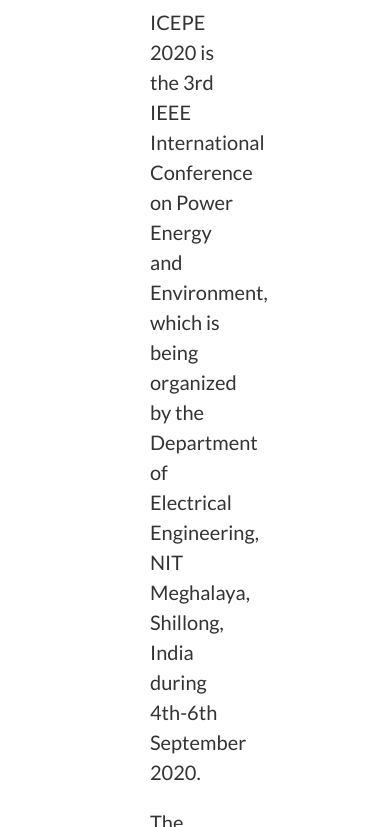
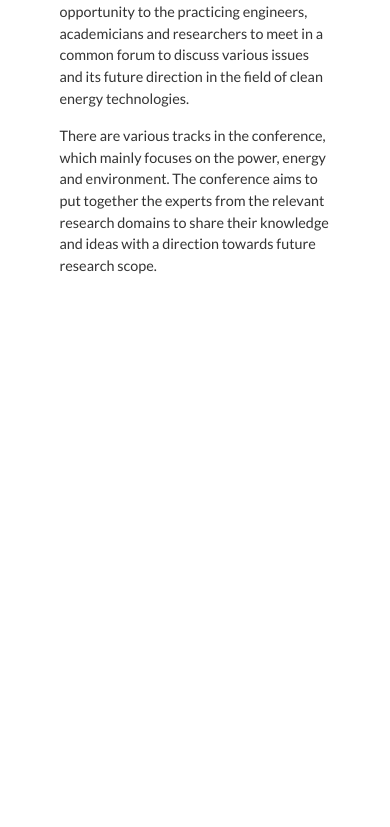
Before and after one commit to NIT-Meghalaya/ICEPE-2020, a website: page index.html in a window 390 px wide. Shown: the part 1173-2000 px from the top of the page. After the commit the page ends 1688 px from the top, so only its background shows below. Drawn offline with Linux system fonts and the light colour scheme.

Commit message:
Added the Media Query Manager+ About Complete

```diff
--- a/sass/abstract/mixins.scss
+++ b/sass/abstract/mixins.scss
@@ -1,4 +1,25 @@
-@mixin center(){
-    max-width:114rem;
-    margin:0 auto;
+
+@mixin respond($device){
+
+    @if $device==large-desktop{
+        @media only screen and (min-width:1800px){
+            @content;
+        }
+    }
+     @if $device==tablet{
+        @media only screen and (max-width:900px){
+            @content;
+        }
+    }
+
+    @if $device==phone{
+        @media only screen and (max-width:600px){
+            @content;
+        }
+    }
+      @if $device==phone-sm{
+        @media only screen and (max-width:400px){
+            @content;
+        }
+    }
 }
--- a/sass/base/base.scss
+++ b/sass/base/base.scss
@@ -7,6 +7,17 @@
 html{
     font-size:62.5%;
     box-sizing: border-box;
+     @include respond(large-desktop){
+        font-size:75%;
+    }
+    @include respond(tablet){
+        font-size:56.5%;
+    }
+
+    @include respond(phone){
+        font-size:50%;
+    }
+
 }
 body{
     font-family: 'Lato', sans-serif;
--- a/sass/base/typography.scss
+++ b/sass/base/typography.scss
@@ -10,10 +10,22 @@
   color:$primary-color;
   font-size:3.5rem;
   text-align:center;
+  @include respond(tablet){
+    font-size:3rem;
+  }
+  @include respond(phone){
+    font-size:2.5rem;
+  }
+   @include respond(phone-sm){
+    font-size:2.2rem;
+  }
 }
 
 .paragraph{
   font-size:2rem;
   color:$text-color;
   font-weight:400;
+   @include respond(phone){
+    font-size:1.8rem;
+  }
 }
--- a/sass/components/about.scss
+++ /dev/null
@@ -1,4 +0,0 @@
-.about{
-    @include center();
-    padding:0rem 5rem;
-}
--- a/sass/pages/home.scss
+++ b/sass/pages/home.scss
@@ -2,6 +2,13 @@
     height:100vh;
 }
 .section-about{
+    max-width:114rem;
+    margin:0 auto;
     height:100vh;
     padding:8rem 10rem;
+    @include respond(tablet){
+        width:90%;
+        margin:0 auto;
+        padding:8rem 5rem;
+    }
 }
```
Also changed, not shown: css/style.css.
